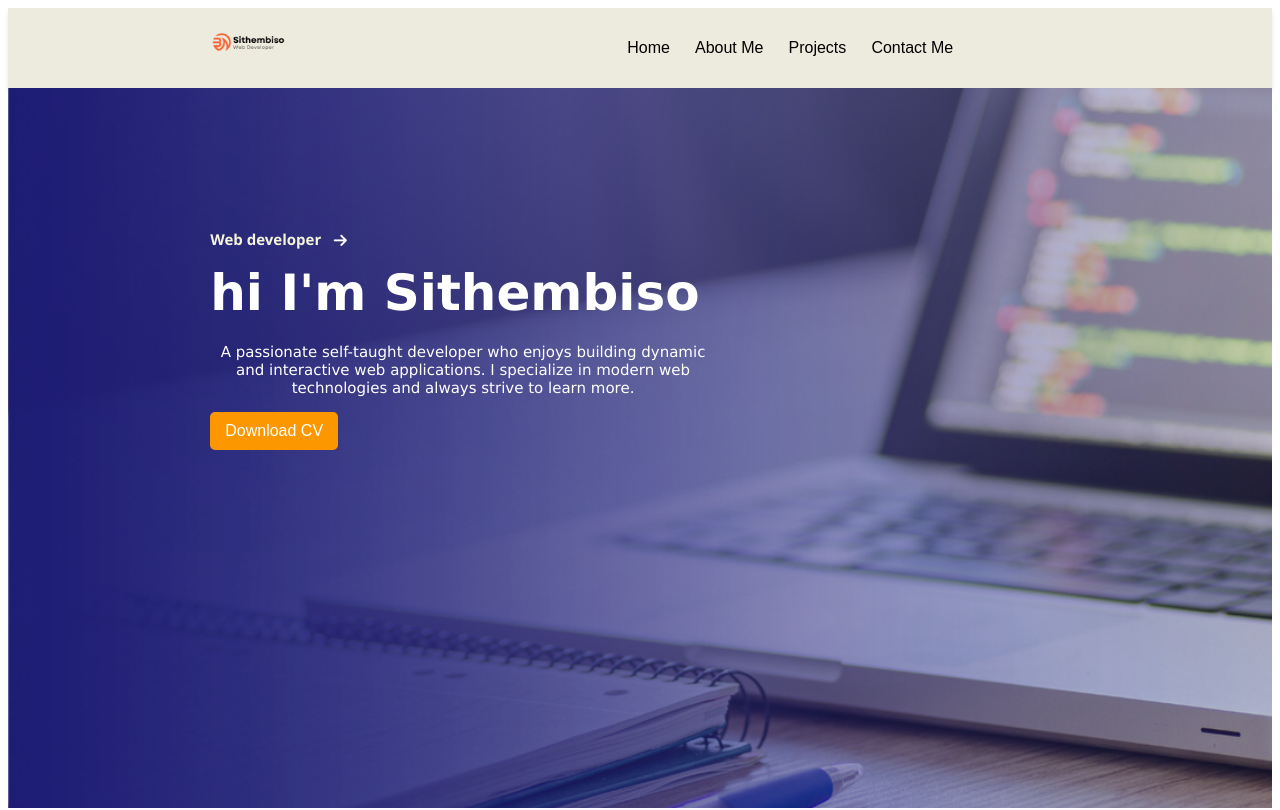
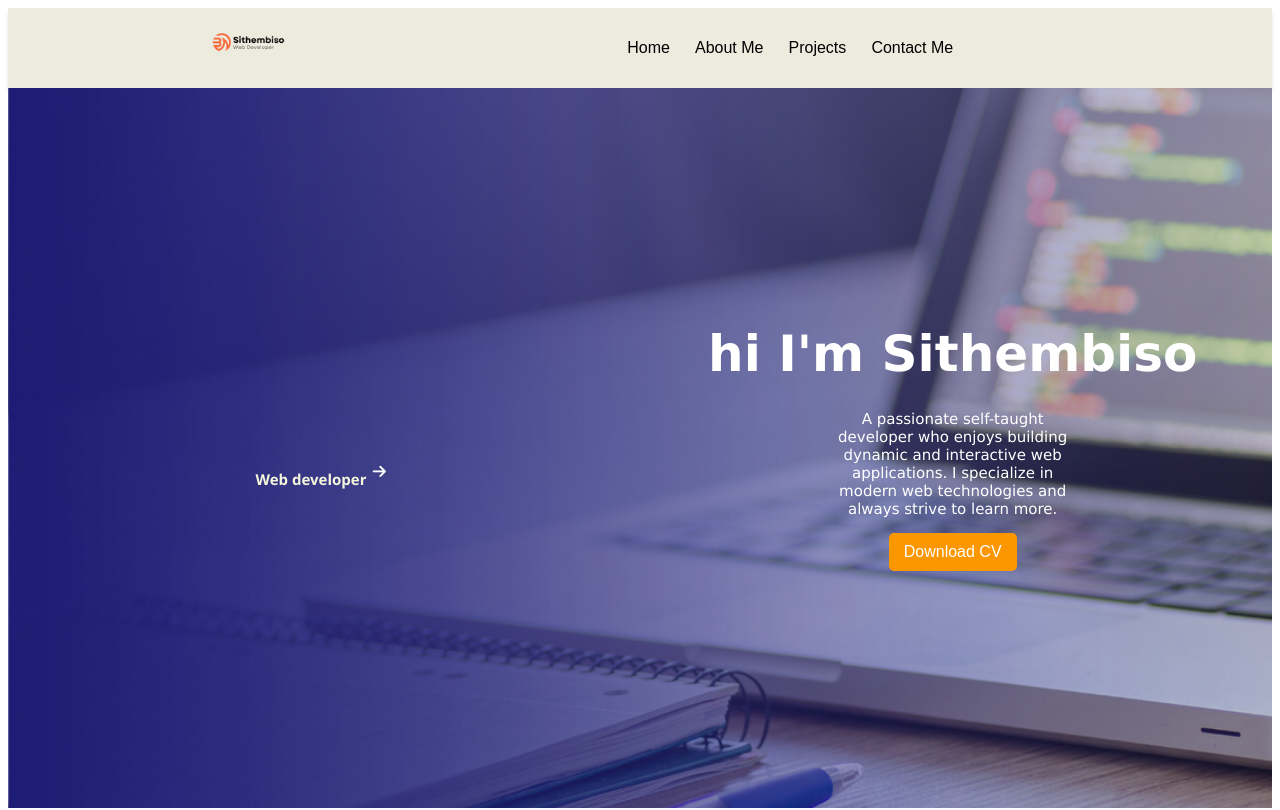
Before and after one commit to Trophydecoder/NewPortfolio, an Angular app: page / in a window 1280 px wide. Shown: the top 810 px of the page. Built offline with nearby package versions, Linux system fonts and the light colour scheme.

Commit message:
responisve carousel

```diff
--- a/src/app/components/carousel/carousel.component.scss
+++ b/src/app/components/carousel/carousel.component.scss
@@ -4,13 +4,32 @@
   height: 40vh;
   background-size: cover;
   background-repeat: no-repeat;
+  text-align: center;
+  justify-content: center;
+  align-items: center;
+  display: flex;
 }
 .carousel{
   display: flex;
-  flex-direction: column;
+  flex-direction: row;
   color: beige;
   width: 100%;
   text-align: center;
+  display: flex;
+  justify-content: center;
+  display: none;
+}
+.carousel  h3{
+  font-size: 14px;
+  font-family: 'Segoe UI', Tahoma, Geneva, Verdana, sans-serif;
+
+}
+
+.maintext{
+  display: flex;
+  flex-direction: column;
+  justify-content: center;
+  align-items: center;
 }
 .maintext h1{
   margin-top: -0%;
@@ -19,8 +38,8 @@
   font-family:Verdana, Geneva, Tahoma, sans-serif;
 }
 .maintext p{
-  width: 40%;
-  margin-top: -1%;
+  width: 100%;
+  margin-top: 0%;
   font-size: 8px;
   text-align: center;
   color: white;
@@ -67,8 +86,8 @@ color: #fc9700;
   .carousel  h3{
     font-size: 15px;
     padding-top: 10%;
-    padding-left: 16%;
     font-family: 'Segoe UI', Tahoma, Geneva, Verdana, sans-serif;
+
   }
   .fas{
     padding-top: 11.50%;
@@ -78,7 +97,6 @@ color: #fc9700;
   .maintext h1{
     margin-top: -0%;
     font-size: 50px;
-    padding-left: 16%;
 
     color: white;
     font-family:Verdana, Geneva, Tahoma, sans-serif;
@@ -87,7 +105,6 @@ color: #fc9700;
     width: 40%;
     margin-top: -1%;
     font-size: 15px;
-    padding-left: 16%;
 
     color: white;
     font-family:Verdana, Geneva, Tahoma, sans-serif;
@@ -104,6 +121,5 @@ color: #fc9700;
   }
 .ButtonContainer{
   width: 70%;
-  padding-left: 16%;
 }
 }
```
